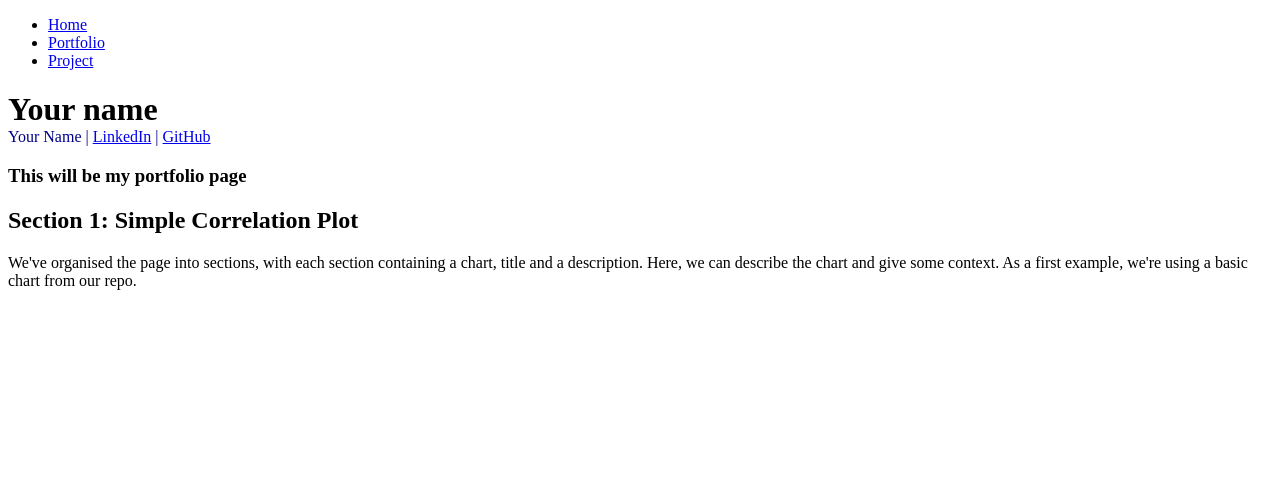
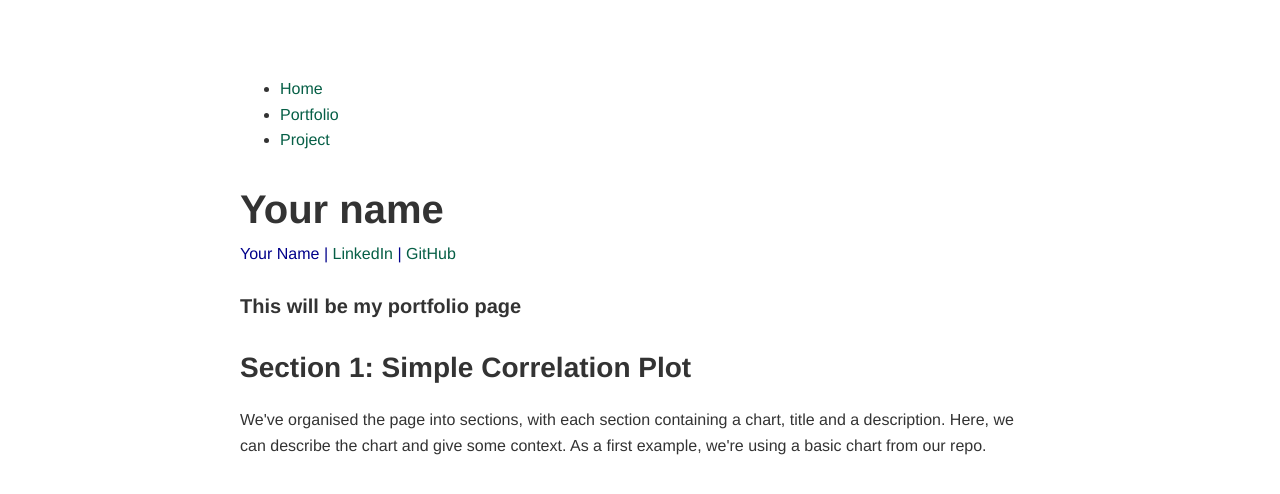
Before and after one commit to SofieWied/SofieWied.github.io, a plain HTML site: page portfolio.html in a window 1280 px wide. Drawn offline with Linux system fonts and the light colour scheme; a script that the page names is missing.

Commit message:
Change stylesheet link to index.css

```diff
--- a/portfolio.html
+++ b/portfolio.html
@@ -24,7 +24,7 @@
 
     <!-- This is a link to a stylesheet which contains rules about how each element on the page should be defined-->
     <!-- Try swapping example1.css to another, and take a look at example1.css to see if you understand it-->
-    <link rel="stylesheet" type="text/css" href="Example3.css">
+    <link rel="stylesheet" type="text/css" href="index.css">
     <title>My Portfolio</title> <!-- The title displayed in the browser tab, not on the page itself -->
 
     <!-- This is a link to the vega-lite which we're using to make graphs -->
```
